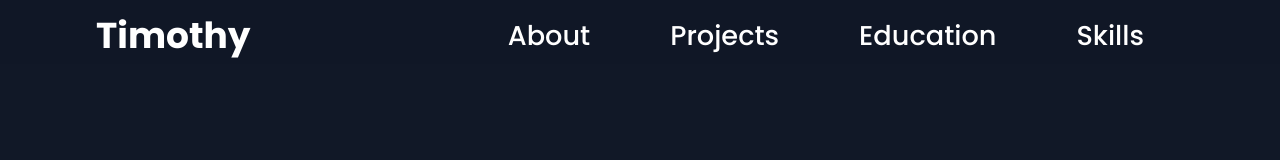
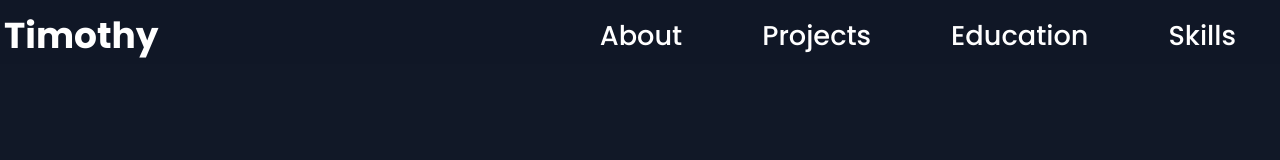
Before and after one commit to timothyJasonC/portfolio, a React (Vite) app: page / in a window 1280 px wide. Shown: the top 160 px of the page. Built offline with nearby package versions, Linux system fonts and the light colour scheme.

Commit message:
Update Navbar.jsx

```diff
--- a/src/components/Navbar.jsx
+++ b/src/components/Navbar.jsx
@@ -10,13 +10,13 @@ export default function Navbar() {
         setIsMenuOpen(!isMenuOpen);
     };
     return (
-        <header className="bg-gray-900 bg-opacity-90 w-screen h-[4rem] py-4 md:px-24 min-[240px]:px-1 text-white fixed">
-            <div className="flex items-center gap-2 text-center justify-between">
+        <header className="bg-gray-900 bg-opacity-90 w-screen h-[4rem] py-4 min-[240px]:px-1 text-white fixed">
+            <div className="flex items-center gap-2 text-center justify-between px-8 md:px-0">
                 <a href="#" className="text-4xl font-bold font-poppins " data-aos="fade-right" data-aos-duration="2000">Timothy</a>
                 <i className='bx bx-menu' id="menu" onClick={toggleMenu}>
                     {isMenuOpen ? (
                         <svg xmlns="http://www.w3.org/2000/svg" fill="none" viewBox="0 0 24 24" strokeWidth={1.5} stroke="currentColor" className="w-6 h-6 hover:text-primary ease-in duration-300 ">
-                            <path strokeLinecap="round" strokeLinejoin="round" d="M6 18 18 6M6 6l12 12" />
+                            <path strokeLinitecap="round" strokeLinejoin="round" d="M6 18 18 6M6 6l12 12" />
                         </svg>
                     ) : (
                         <svg xmlns="http://www.w3.org/2000/svg" fill="none" viewBox="0 0 24 24" strokeWidth={1.5} stroke="currentColor" className="w-6 h-6  hover:text-primary ease-in duration-300">
```
